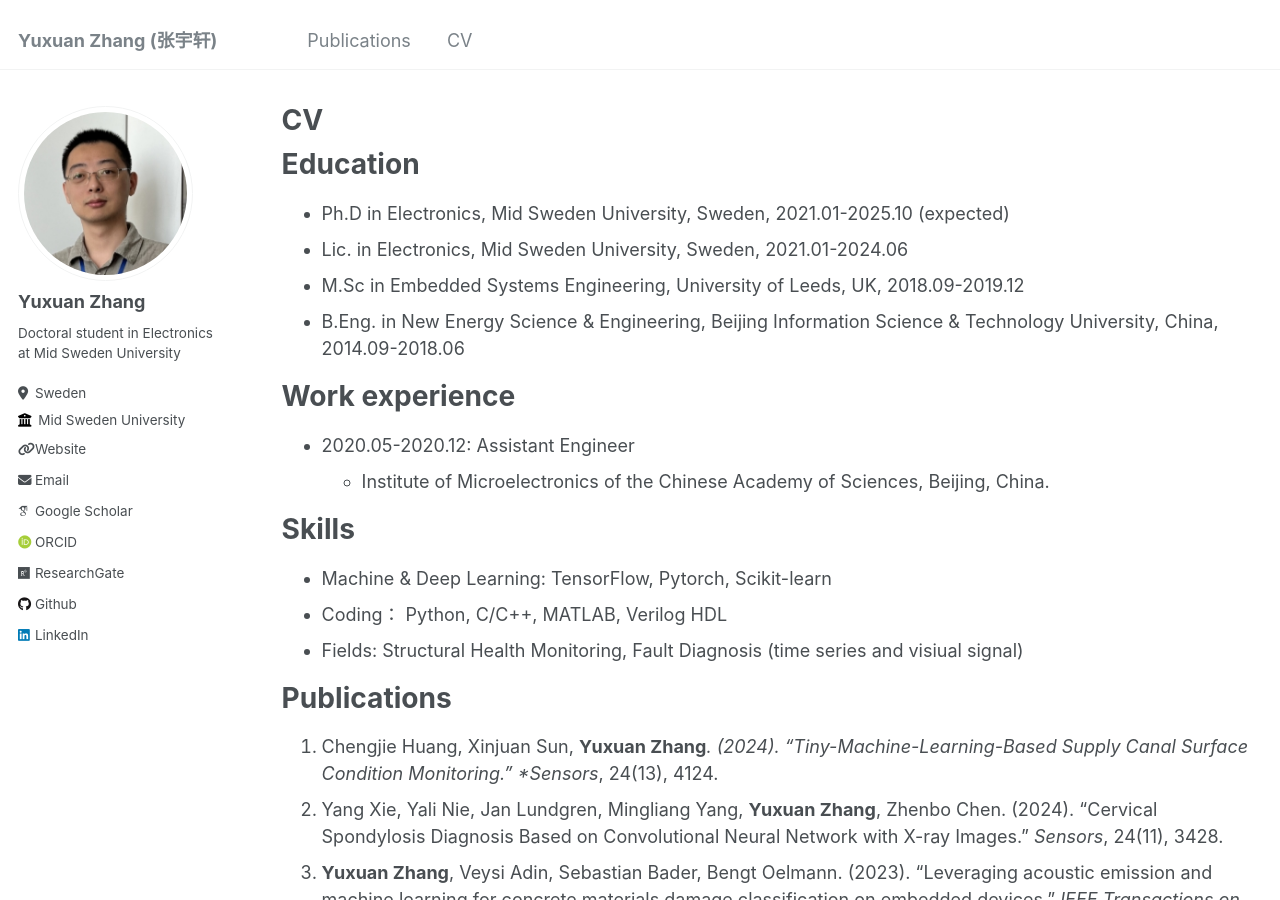
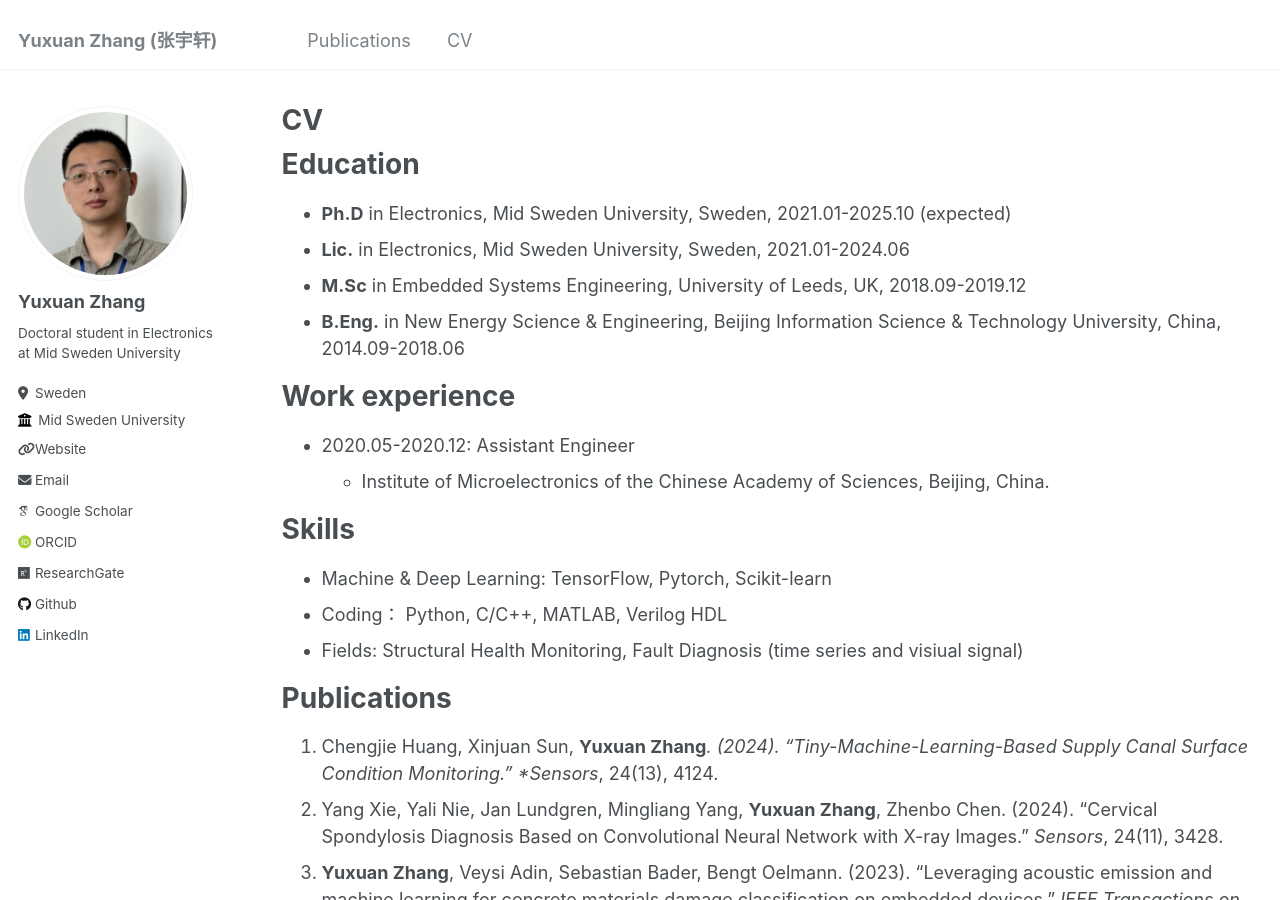
Before and after one commit to YuxuanZhang-96/YuxuanZhang-96.github.io, a Jekyll site: the page built from _pages/cv.md, in a window 1280 px wide and 900 px high. Built offline with Jekyll 4.4.1, drawn with Linux system fonts in a browser that asks for light colours; some web fonts are replaced.

Commit message:
Update cv.md

```diff
--- a/_pages/cv.md
+++ b/_pages/cv.md
@@ -11,10 +11,10 @@ redirect_from:
 
 Education
 ======
-* Ph.D in Electronics, Mid Sweden University, Sweden, 2021.01-2025.10 (expected)
-* Lic. in Electronics, Mid Sweden University, Sweden, 2021.01-2024.06
-* M.Sc in Embedded Systems Engineering, University of Leeds, UK, 2018.09-2019.12
-* B.Eng. in New Energy Science & Engineering, Beijing Information Science & Technology University, China, 2014.09-2018.06
+* **Ph.D** in Electronics, Mid Sweden University, Sweden, 2021.01-2025.10 (expected)
+* **Lic.** in Electronics, Mid Sweden University, Sweden, 2021.01-2024.06
+* **M.Sc** in Embedded Systems Engineering, University of Leeds, UK, 2018.09-2019.12
+* **B.Eng.** in New Energy Science & Engineering, Beijing Information Science & Technology University, China, 2014.09-2018.06
 
 Work experience
 ======
```
